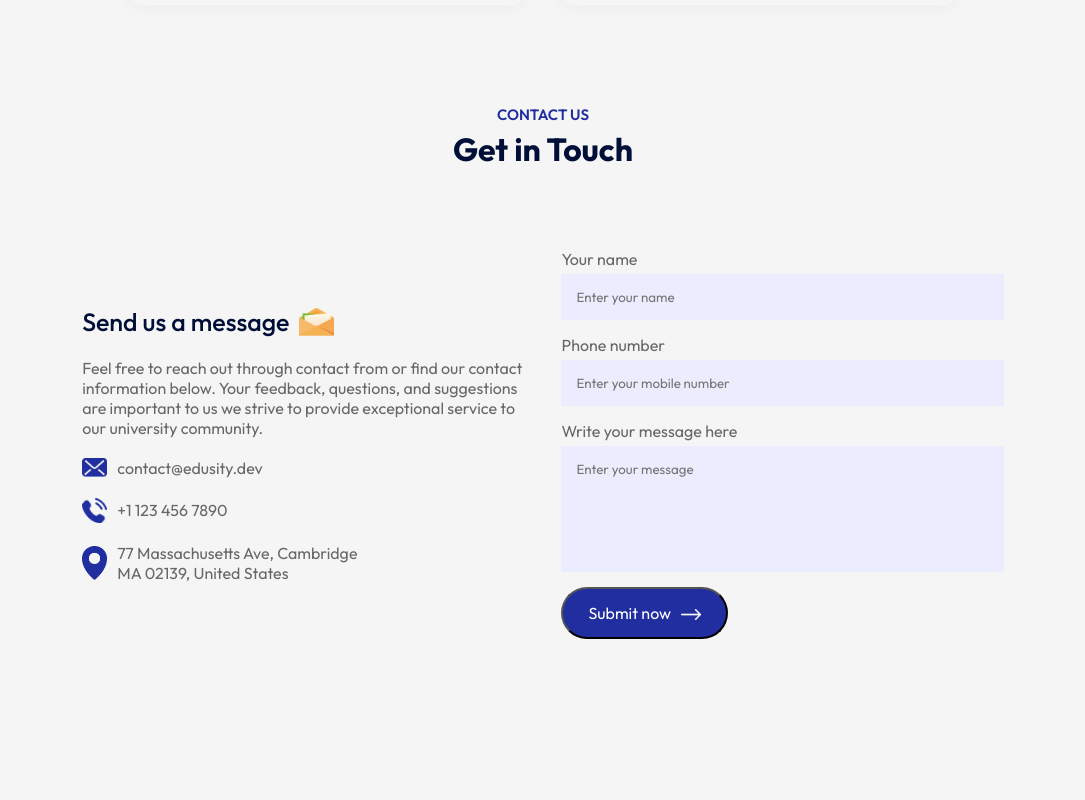
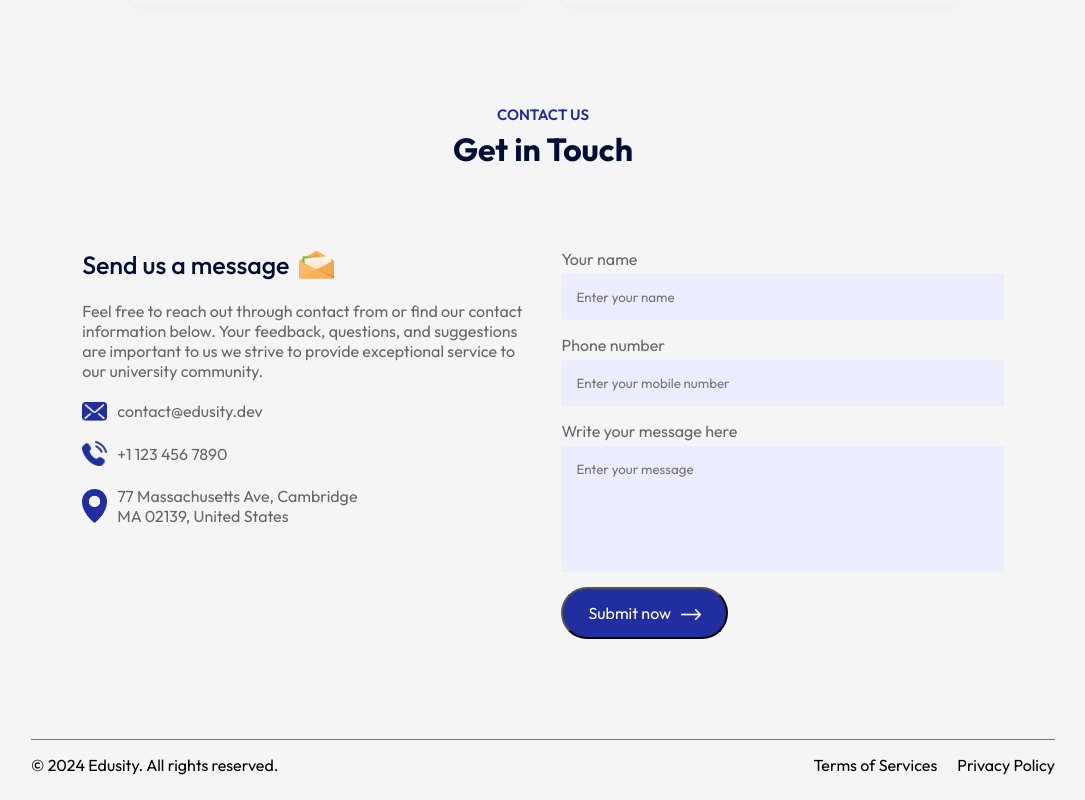
Before and after one commit to meralkk/edusity, a React (Vite) app: page / in a window 1280 px wide. Shown: the part 2935-3735 px from the top of the page, without its empty margins (97-1182 px from the left). Before the commit the page ends 3674 px from the top, so only its background shows below. Built offline with nearby package versions, Linux system fonts and the light colour scheme.

Commit message:
created footer component

```diff
--- a/src/App.jsx
+++ b/src/App.jsx
@@ -1,12 +1,13 @@
 import React from 'react'
-import About from './components/About/About'
-import Campus from './components/Campus/Campus'
+import About from './Components/About/About'
+import Campus from './Components/Campus/Campus'
 import Contact from './Components/Contact/Contact'
-import Hero from './components/Hero/Hero'
-import Navbar from './components/Navbar/Navbar'
-import Programs from './components/Programs/Programs'
-import Testimonials from './components/Testimonials/Testimonials'
-import Title from './components/Title/Title'
+import Footer from './Components/Footer/Footer'
+import Hero from './Components/Hero/Hero'
+import Navbar from './Components/Navbar/Navbar'
+import Programs from './Components/Programs/Programs'
+import Testimonials from './Components/Testimonials/Testimonials'
+import Title from './Components/Title/Title'
 
 const App = () => {
   return (
@@ -23,6 +24,7 @@
       <Testimonials/>
       <Title subTitle ='Contact Us' title='Get in Touch'/>
       <Contact/>
+      <Footer/>
       </div>
     </div>
   )
--- a/src/components/Contact/Contact.css
+++ b/src/components/Contact/Contact.css
@@ -2,7 +2,7 @@
     margin: 80px auto;
     max-width: 90%;
     display: flex;
-    align-items: center;
+    /* align-items: center; */
     justify-content: space-between;
 }
 
--- /dev/null
+++ b/src/components/Footer/Footer.css
@@ -0,0 +1,14 @@
+.footer {
+    margin: 10px auto;
+    display: flex;
+    align-items: center;
+    justify-content: space-between;
+    border-top: 1px solid #797979;
+    padding: 15px 0;
+}
+
+.footer ul li {
+    list-style: none;
+    display: inline-block;
+    margin-left: 20px;
+}
--- /dev/null
+++ b/src/components/Footer/Footer.jsx
@@ -0,0 +1,16 @@
+import React from 'react'
+import './Footer.css'
+
+const Footer = () => {
+  return (
+    <div className='footer'>
+        <p>© 2024 Edusity. All rights reserved.</p>
+        <ul>
+            <li>Terms of Services</li>
+            <li>Privacy Policy</li>
+        </ul>
+    </div>
+  )
+}
+
+export default Footer
```
